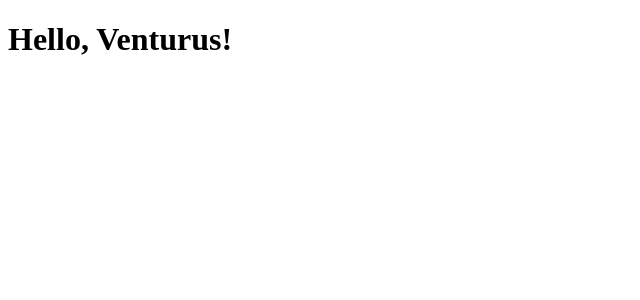
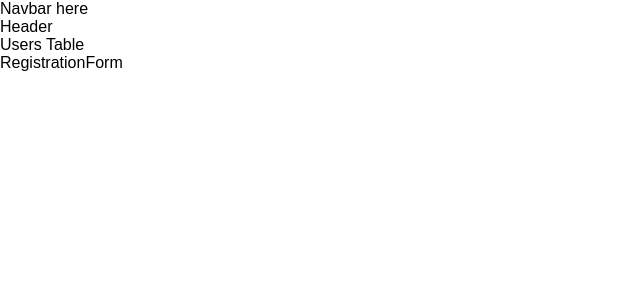
Before and after one commit to caiquecastro/venturus-test, a React app: page / in a window 1280 px wide. Shown: the top 300 px of the page, without its empty margins (0-640 px from the left). Built offline with nearby package versions, Linux system fonts and the light colour scheme.

Commit message:
Add components

```diff
--- a/src/App.css
+++ b/src/App.css
@@ -0,0 +1,5 @@
+body {
+    font-size: 16px;
+    font-family: Arial, sans-serif;
+    margin: 0;
+}
--- a/src/App.js
+++ b/src/App.js
@@ -1,11 +1,18 @@
 import React, { Component } from "react";
 import "./App.css";
+import Navbar from "./components/Navbar";
+import Header from "./components/Header";
+import UsersTable from "./components/UsersTable";
+import RegistrationForm from "./components/RegistrationForm";
 
 class App extends Component{
   render(){
     return(
       <div className="App">
-        <h1>Hello, Venturus!</h1>
+        <Navbar />
+        <Header />
+        <UsersTable />
+        <RegistrationForm />
       </div>
     );
   }
--- /dev/null
+++ b/src/components/Header/index.js
@@ -0,0 +1,8 @@
+import React from "react";
+import "./Header.css";
+
+export default function Header() {
+    return (
+        <div className="Header">Header</div>
+    );
+}
--- /dev/null
+++ b/src/components/Navbar/index.js
@@ -0,0 +1,12 @@
+import React from "react";
+import "./Navbar.css";
+
+export default function Navbar() {
+    return (
+        <div className="Navbar">
+            <div className="container">
+                Navbar here
+            </div>
+        </div>
+    );
+}
--- /dev/null
+++ b/src/components/RegistrationForm/index.js
@@ -0,0 +1,7 @@
+import React from "react";
+
+export default function RegistrationForm() {
+    return (
+        <div className="RegistrationForm">RegistrationForm</div>
+    );
+}
--- /dev/null
+++ b/src/components/UsersTable/index.js
@@ -0,0 +1,10 @@
+import React from "react";
+import "./UsersTable.css";
+
+export default function UsersTable() {
+    return (
+        <div className="UsersTable">
+            Users Table
+        </div>
+    );
+}
```
Also changed, not shown: src/components/Header/Header.css (added), src/components/Navbar/Navbar.css (added), src/components/UsersTable/UsersTable.css (added).
